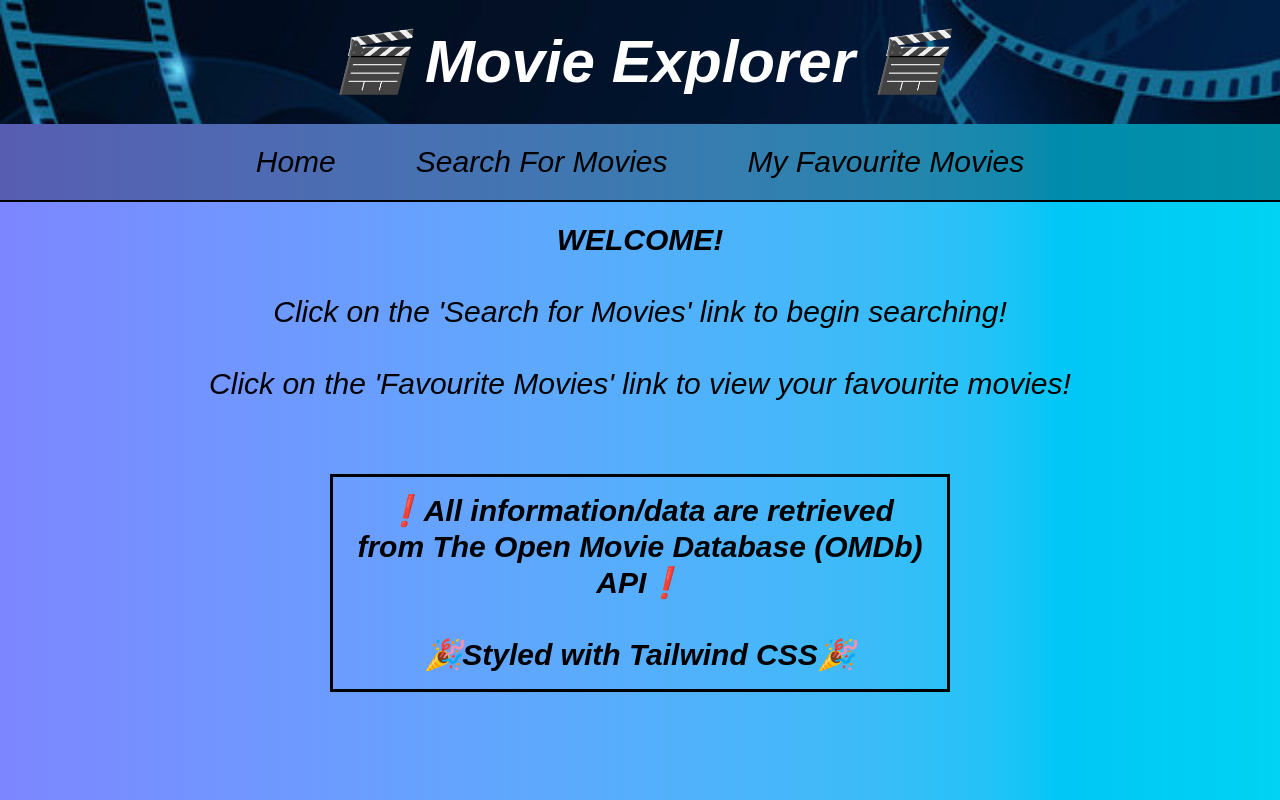
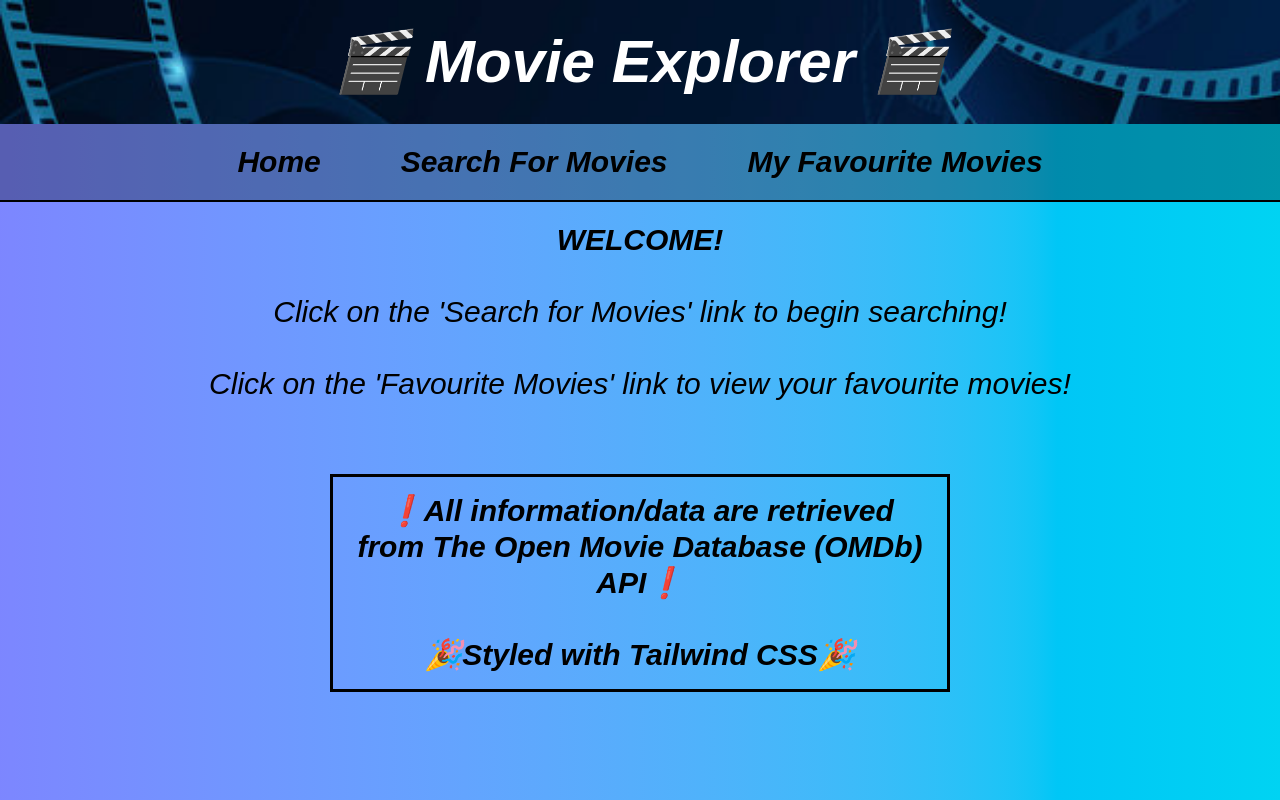
Before and after one commit to JonathanGoh95/react-movie-explorer-app, a React (Vite) app: page / in a window 1280 px wide. Built offline with nearby package versions, Linux system fonts and the light colour scheme; no server answers; a web font is replaced by a local one.

Commit message:
Bolded the NavBar text for better clarity

```diff
--- a/src/components/NavBar.jsx
+++ b/src/components/NavBar.jsx
@@ -8,7 +8,7 @@ export default function NavBar({clearMovies,query,movieYear,selectedPage}) {
         params.append("page", selectedPage || 1);
 
     return (
-    <nav className='border-b-2 border-black bg-black/30'>
+    <nav className='border-b-2 border-black bg-black/30 font-bold'>
         <ul className='text-3xl flex gap-20 justify-center p-5'>
             <li><NavLink to="/" onClick={clearMovies}>Home</NavLink></li>
             <li><NavLink to={`/search?${params.toString()}`}>Search For Movies</NavLink></li>
```
